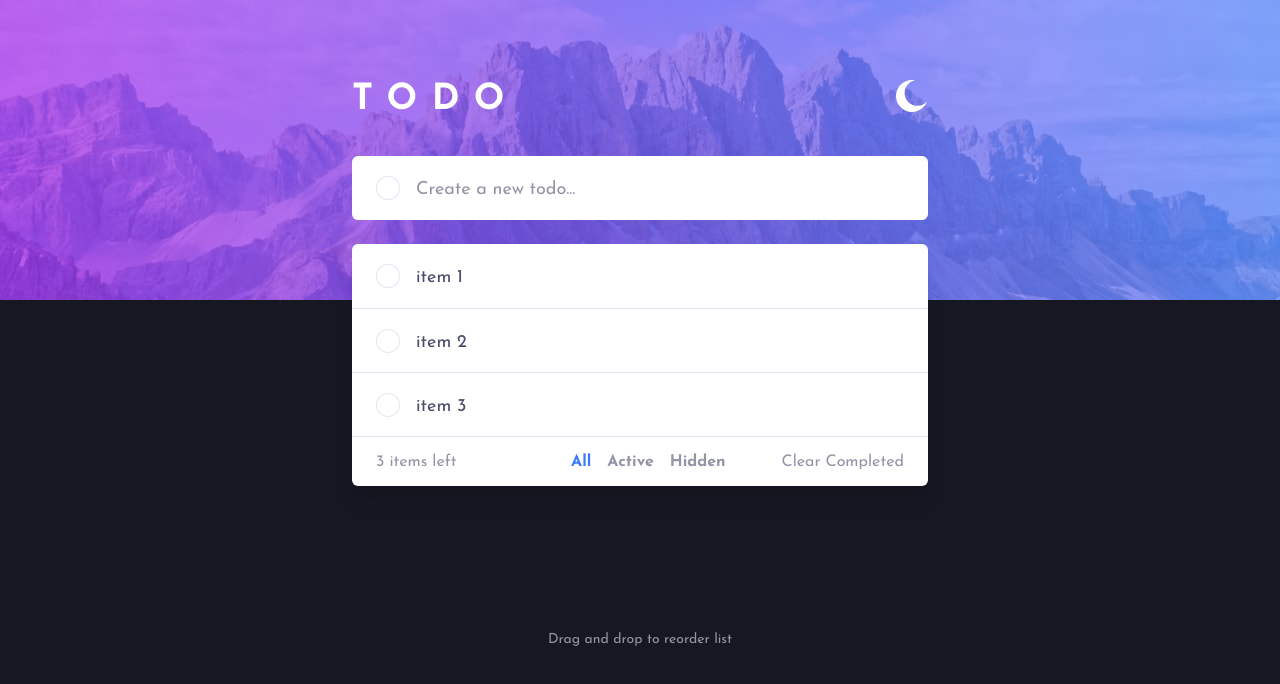
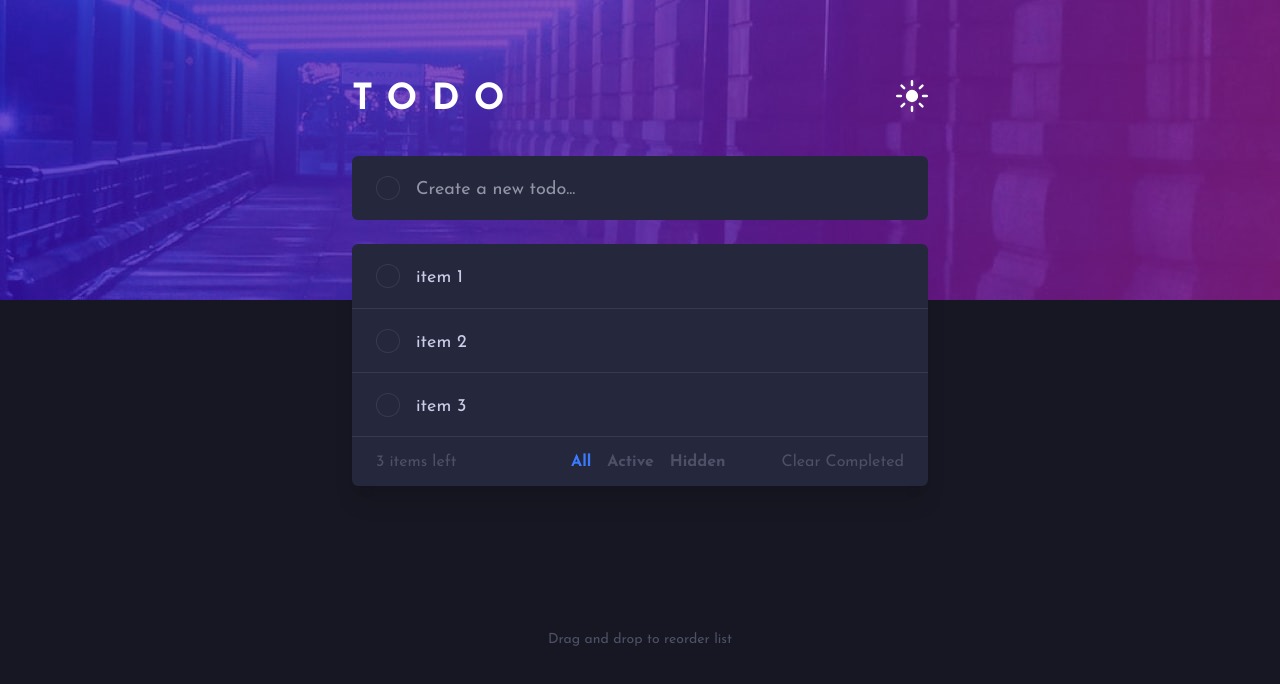
Before and after one commit to danaYatsuta/fm-todo-app, a Vue app: page / in a window 1280 px wide. Both pictures are taken after a click on the button "Toggle night mode". Shown: the top 684 px of the page. Built offline with nearby package versions, Linux system fonts and the light colour scheme.

Commit message:
Dark mode

```diff
--- a/src/App.vue
+++ b/src/App.vue
@@ -18,13 +18,15 @@ export default {
 <template>
   <div :class="{ 'dark': darkModeEnabled }">
     <div
-      class="flex min-h-screen flex-col bg-very-light-gray font-josefin-sans text-sm text-very-dark-grayish-blue dark:bg-dt-very-dark-blue md:text-lg"
+      class="flex min-h-screen flex-col bg-very-light-gray font-josefin-sans text-sm text-very-dark-grayish-blue dark:bg-dt-very-dark-blue dark:text-dt-light-grayish-blue md:text-lg"
     >
       <TheHeader @toggleDarkMode="darkModeEnabled = !darkModeEnabled" />
       <main class="flex-1">
         <TheTodoList />
 
-        <p class="text-center text-sm text-dark-grayish-blue">Drag and drop to reorder list</p>
+        <p class="text-center text-sm text-dark-grayish-blue dark:text-dt-very-dark-grayish-blue">
+          Drag and drop to reorder list
+        </p>
       </main>
     </div>
   </div>
--- a/src/components/AppCard.vue
+++ b/src/components/AppCard.vue
@@ -1,3 +1,3 @@
 <template>
-  <div class="rounded-md bg-white"><slot></slot></div>
+  <div class="rounded-md bg-white dark:bg-dt-very-dark-desaturated-blue"><slot></slot></div>
 </template>
--- a/src/components/FilterRadioButton.vue
+++ b/src/components/FilterRadioButton.vue
@@ -6,7 +6,7 @@ export default {
       type: Boolean,
       default: false
     }
-  },
+  }
 }
 </script>
 
--- a/src/components/TheHeader.vue
+++ b/src/components/TheHeader.vue
@@ -1,9 +1,11 @@
 <script>
 import IconMoon from './icons/IconMoon.vue'
+import IconSun from './icons/IconSun.vue'
 
 export default {
   components: {
-    IconMoon
+    IconMoon,
+    IconSun
   },
   methods: {
     toggleDarkMode() {
@@ -15,14 +17,17 @@ export default {
 
 <template>
   <header
-    class="mx-auto h-[200px] w-full max-w-screen-2xl bg-mobile-light px-6 pt-12 xs:bg-desktop-light md:h-[300px] md:pt-20"
+    class="mx-auto h-[200px] w-full max-w-screen-2xl bg-mobile-light px-6 pt-12 dark:bg-mobile-dark xs:bg-desktop-light dark:xs:bg-desktop-dark md:h-[300px] md:pt-20"
   >
     <nav class="mx-auto flex w-full max-w-xl items-start justify-between">
       <a href="#" class="text-2xl font-bold uppercase tracking-[0.4em] text-white md:text-4xl"
         >Todo</a
       >
 
-      <button @click="toggleDarkMode" aria-label="Toggle night mode" class="w-6 md:w-8"><IconMoon /></button>
+      <button @click="toggleDarkMode" aria-label="Toggle night mode" class="w-6 md:w-8">
+        <IconMoon class="dark:hidden" />
+        <IconSun class="hidden dark:block" />
+      </button>
     </nav>
   </header>
 </template>
--- a/src/components/TheTodoList.vue
+++ b/src/components/TheTodoList.vue
@@ -48,12 +48,14 @@ export default {
     <div class="mx-auto flex max-w-xl flex-col gap-4 md:gap-6">
       <TodoListForm />
 
-      <AppCard class="divide-y divide-very-light-grayish-blue shadow-xl">
+      <AppCard
+        class="divide-y divide-very-light-grayish-blue shadow-xl dark:divide-dt-very-dark-grayish-blue-2"
+      >
         <TodoListItem :id="1">item 1</TodoListItem>
         <TodoListItem :id="2">item 2</TodoListItem>
         <TodoListItem :id="3">item 3</TodoListItem>
         <div
-          class="flex h-[3.125rem] items-center justify-between px-5 text-sm text-dark-grayish-blue md:px-6 md:text-base"
+          class="flex h-[3.125rem] items-center justify-between px-5 text-sm text-dark-grayish-blue dark:text-dt-very-dark-grayish-blue md:px-6 md:text-base"
         >
           <p>3 items left</p>
 
--- a/src/components/TodoListFilter.vue
+++ b/src/components/TodoListFilter.vue
@@ -16,7 +16,7 @@ export default {
 <template>
   <div>
     <div
-      class="flex h-12 items-center justify-center gap-4 text-base font-bold text-dark-grayish-blue"
+      class="flex h-12 items-center justify-center gap-4 text-base font-bold text-dark-grayish-blue dark:text-dt-very-dark-grayish-blue"
     >
       <FilterRadioButton id="all" :isChecked="true">All</FilterRadioButton>
       <FilterRadioButton id="active">Active</FilterRadioButton>
--- a/src/components/TodoListForm.vue
+++ b/src/components/TodoListForm.vue
@@ -14,7 +14,7 @@ export default {
       <input
         type="text"
         placeholder="Create a new todo..."
-        class="w-full placeholder:text-dark-grayish-blue"
+        class="w-full placeholder:text-dark-grayish-blue dark:bg-dt-very-dark-desaturated-blue dark:text-dt-dark-grayish-blue"
       />
     </TodoListItem>
   </AppCard>
--- a/src/components/TodoListItem.vue
+++ b/src/components/TodoListItem.vue
@@ -33,7 +33,7 @@ export default {
         class="aspect-square w-5 rounded-full from-check-bg-from to-check-bg-to p-px md:w-6"
         :class="{
           'bg-gradient-to-br': isChecked,
-          'bg-very-light-grayish-blue': !isChecked,
+          'bg-very-light-grayish-blue dark:bg-dt-very-dark-grayish-blue-2': !isChecked,
           'cursor-pointer hover:bg-gradient-to-br': !isFormItem
         }"
       >
@@ -46,14 +46,19 @@ export default {
         />
 
         <div
-          class="flex aspect-square w-full items-center justify-center rounded-full bg-white"
-          :class="{ 'bg-opacity-0': isChecked }"
+          class="flex aspect-square w-full items-center justify-center rounded-full bg-white dark:bg-dt-very-dark-desaturated-blue"
+          :class="{ 'bg-opacity-0 dark:bg-opacity-0': isChecked }"
         >
           <IconCheck class="w-2 md:w-3" :class="{ 'block': isChecked, 'hidden': !isChecked }" />
         </div>
       </label>
 
-      <div class="pt-1" :class="{ 'text-light-grayish-blue line-through': isChecked }">
+      <div
+        class="pt-1"
+        :class="{
+          'text-light-grayish-blue line-through dark:text-dt-very-dark-grayish-blue-2': isChecked
+        }"
+      >
         <slot></slot>
       </div>
     </div>
--- /dev/null
+++ b/src/components/icons/IconSun.vue
@@ -0,0 +1,9 @@
+<template>
+  <svg xmlns="http://www.w3.org/2000/svg" viewBox="0 0 26 26">
+    <path
+      fill="#FFF"
+      fill-rule="evenodd"
+      d="M13 21a1 1 0 011 1v3a1 1 0 11-2 0v-3a1 1 0 011-1zm-5.657-2.343a1 1 0 010 1.414l-2.121 2.121a1 1 0 01-1.414-1.414l2.12-2.121a1 1 0 011.415 0zm12.728 0l2.121 2.121a1 1 0 01-1.414 1.414l-2.121-2.12a1 1 0 011.414-1.415zM13 8a5 5 0 110 10 5 5 0 010-10zm12 4a1 1 0 110 2h-3a1 1 0 110-2h3zM4 12a1 1 0 110 2H1a1 1 0 110-2h3zm18.192-8.192a1 1 0 010 1.414l-2.12 2.121a1 1 0 01-1.415-1.414l2.121-2.121a1 1 0 011.414 0zm-16.97 0l2.121 2.12A1 1 0 015.93 7.344L3.808 5.222a1 1 0 011.414-1.414zM13 0a1 1 0 011 1v3a1 1 0 11-2 0V1a1 1 0 011-1z"
+    />
+  </svg>
+</template>
--- a/tailwind.config.js
+++ b/tailwind.config.js
@@ -27,7 +27,7 @@ module.exports = {
       'dt-light-grayish-blue-hover': 'hsl(236, 33%, 92%)',
       'dt-dark-grayish-blue': 'hsl(234, 11%, 52%)',
       'dt-very-dark-grayish-blue': 'hsl(233, 14%, 35%)',
-      'dt-very-dark-grayish-blue-hover': 'hsl(237, 14%, 26%)',
+      'dt-very-dark-grayish-blue-2': 'hsl(237, 14%, 26%)',
 
       // Custom
 
@@ -50,7 +50,9 @@ module.exports = {
       },
       backgroundImage: {
         'mobile-light': 'url("./images/bg-mobile-light.jpg")',
-        'desktop-light': 'url("./images/bg-desktop-light.jpg")'
+        'desktop-light': 'url("./images/bg-desktop-light.jpg")',
+        'mobile-dark': 'url("./images/bg-mobile-dark.jpg")',
+        'desktop-dark': 'url("./images/bg-desktop-dark.jpg")'
       }
     }
   },
```
